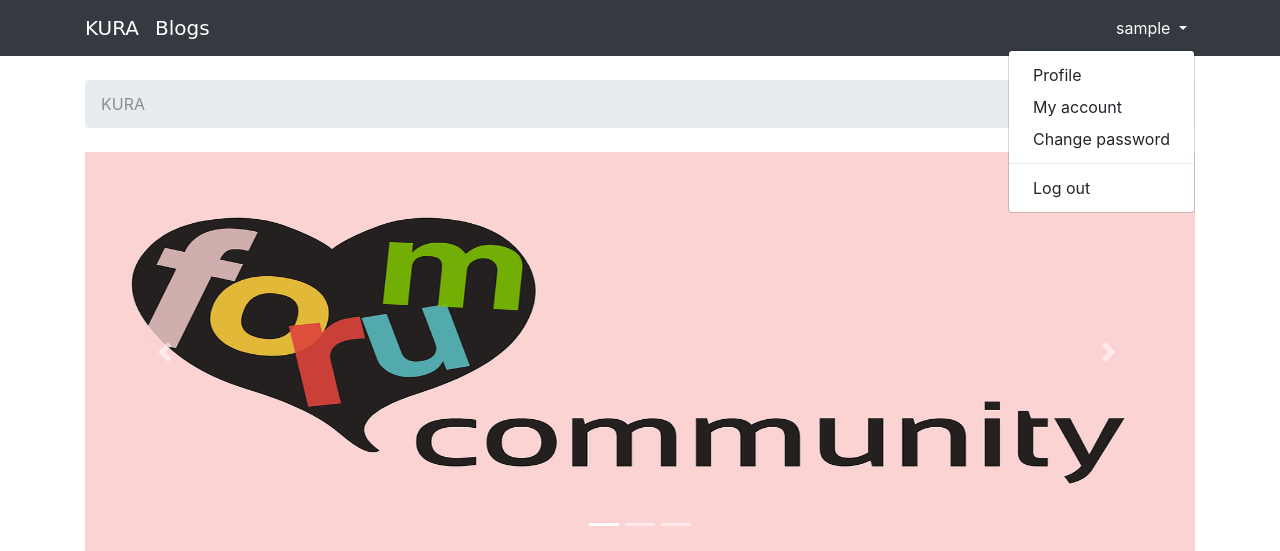
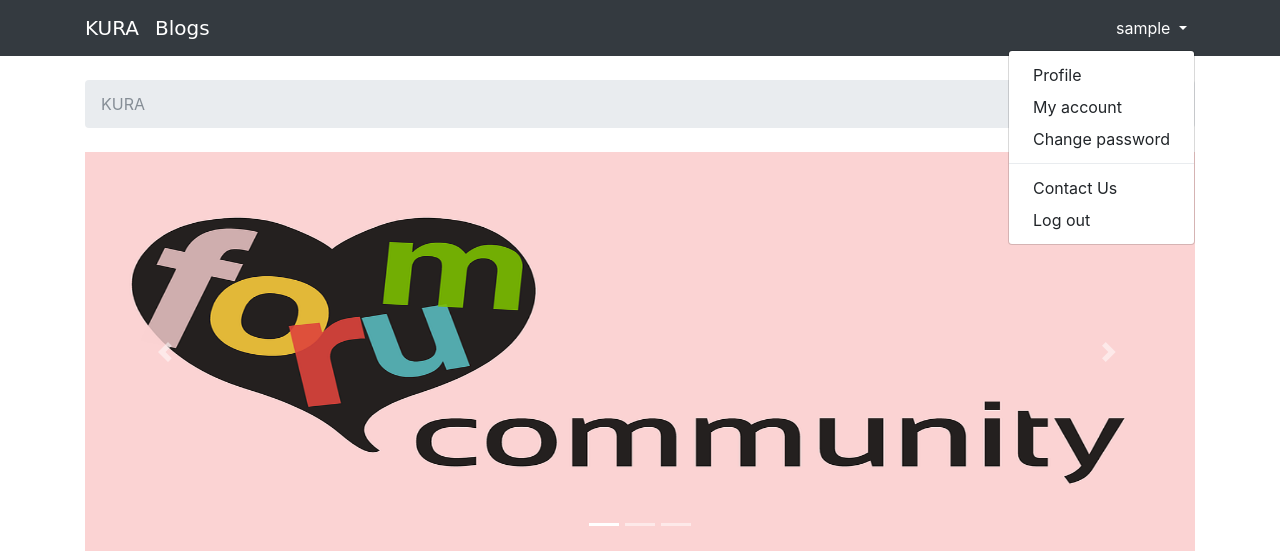
Before and after one commit to sukubhattu/Kathmandu-University-Reliable-Answer-Final-Product, a Django app: page / in a window 1280 px wide, after a click on "sample". Shown: the top 551 px of the page. Run offline with Django 3.2, Linux system fonts and the light colour scheme; the visitor is signed in with stand-in values (Sample User, id 1); data that the repository does not hold is empty; some libraries are stand-ins or nearby versions; some web fonts are replaced.

Commit message:
Contact Us

```diff
--- a/boards/admin.py
+++ b/boards/admin.py
@@ -2,7 +2,7 @@ from django.contrib import admin
 
 
 
-from .models import Board, Post, Topic, PostVote,TopicVote
+from .models import Board, Post, Topic, PostVote,TopicVote,Contact
 
 class BoardAdmin(admin.ModelAdmin):
 	list_display = ('name','description')
@@ -19,9 +19,12 @@ class PostVoteAdmin(admin.ModelAdmin):
 class TopicVoteAdmin(admin.ModelAdmin):
 	list_display = ['topic_id','voted_by','vote']
 
+class ContactAdmin(admin.ModelAdmin):
+	list_display = ['name','email','feedback']
 
 admin.site.register(Board,BoardAdmin)
 admin.site.register(Post,PostAdmin)
 admin.site.register(Topic,TopicAdmin)
 admin.site.register(PostVote,PostVoteAdmin)
 admin.site.register(TopicVote,TopicVoteAdmin)
+admin.site.register(Contact,ContactAdmin)
--- a/boards/models.py
+++ b/boards/models.py
@@ -78,3 +78,8 @@ class TopicVote(models.Model):
     topic = models.ForeignKey(Topic)
     voted_by = models.ForeignKey(User)
     vote = models.IntegerField(default = 0)
+
+class Contact(models.Model):
+    name = models.TextField(max_length=100)
+    email = models.TextField(max_length=100)
+    feedback = models.TextField(max_length=100)
--- a/boards/views.py
+++ b/boards/views.py
@@ -9,7 +9,7 @@ from django.urls import reverse
 from django.http import HttpResponse
 
 from .forms import NewTopicForm, PostForm
-from .models import Board, Post, Topic,PostVote,TopicVote
+from .models import Board, Post, Topic,PostVote,TopicVote,Contact
 
 
 class BoardListView(ListView):
@@ -268,3 +268,14 @@ def SearchTopic(request,board_id):
     }
 
     return render(request,'topics.html',content)
+
+def ContactUs(request):
+    return render(request,'contact_us.html')
+
+def Feedback(request):
+    feedback = request.GET['feedback']
+    name = request.user.first_name + " " +request.user.last_name
+    email = request.user.email
+    new_contact = Contact(name=name,email=email,feedback=feedback)
+    new_contact.save()
+    return redirect('home')
--- a/myproject/urls.py
+++ b/myproject/urls.py
@@ -54,6 +54,8 @@ urlpatterns = [
     url(r'^boards/topic/(?P<topic_id>\d+)/downvote', views.TopicDownvote, name='downvote_topic'),
     url(r'^boards/topic/(?P<post_pk>\d+)', views.DeletePost, name='delete_posts'),
     url(r'^boards/(?P<board_id>\d+)/search/$', views.SearchTopic, name='search_topics'),
+    url(r'^contact_us/$', views.ContactUs, name='contact'),
+    url(r'^contact_us/feedback$', views.Feedback, name='feedback'),
 ]
 urlpatterns += staticfiles_urlpatterns()
 urlpatterns += static(settings.MEDIA_URL, document_root=settings.MEDIA_ROOT)
--- a/templates/base.html
+++ b/templates/base.html
@@ -33,6 +33,7 @@
                       <a class="dropdown-item" href="{% url 'my_account' %}">My account</a>
                       <a class="dropdown-item" href="{% url 'password_change' %}">Change password</a>
                       <div class="dropdown-divider"></div>
+                      <a class="dropdown-item" href="{% url 'contact' %}">Contact Us</a>
                       <a class="dropdown-item" href="{% url 'logout' %}">Log out</a>
                     </div>
                   </li>
--- a/templates/profile.html
+++ b/templates/profile.html
@@ -2,7 +2,9 @@
 {%load staticfiles%}
 {% block title %}{{user1.username}}'s Profile{% endblock %}
 
-
+{% block breadcrumb %}
+  <li class="breadcrumb-item active">{{user1.username}}'s Profile</li>
+{% endblock %}
 {%block content%}
 	<table>
 		<tr>
```
Also changed, not shown: templates/contact_us.html (added, +38 -0 lines), boards/migrations/0008_contact.py (added).
